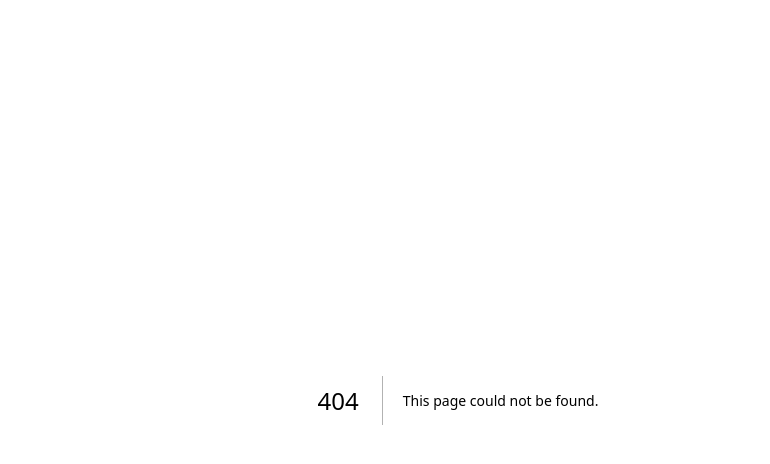
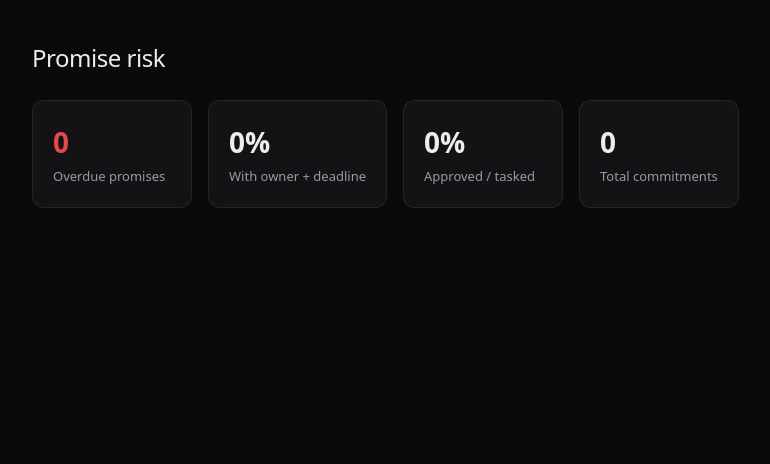
Before and after one commit to SaiC123/conductFlow, a Next.js app: page /dashboard in a window 1280 px wide. Before the commit this address had no page. Shown: the top 464 px of the page, without its empty margins (182-952 px from the left). Built offline with nearby package versions, Linux system fonts and the light colour scheme; no server answers; the database is empty.

Commit message:
feat: promise-risk dashboard with instrumented metrics
Co-Authored-By: Claude Opus 4.8 <noreply@anthropic.com>

```diff
--- /dev/null
+++ b/app/(app)/dashboard/page.tsx
@@ -0,0 +1,16 @@
+import { listCommitments } from "@/lib/db/queries";
+import { computeMetrics } from "@/lib/metrics";
+import { StatTile } from "@/components/ui/StatTile";
+const DEMO_ORG = "00000000-0000-0000-0000-00000000000a";
+export default async function Dashboard() {
+  const m = computeMetrics(await listCommitments(DEMO_ORG));
+  return (<main style={{ maxWidth: 900, margin: "0 auto", padding: "40px 24px" }}>
+    <h1 style={{ fontSize: 24, letterSpacing: "-0.02em" }}>Promise risk</h1>
+    <div style={{ display: "flex", gap: 16, marginTop: 24, flexWrap: "wrap" }}>
+      <StatTile label="Overdue promises" value={String(m.overdue)} tone="danger" />
+      <StatTile label="With owner + deadline" value={`${m.withOwnerAndDeadlinePct}%`} />
+      <StatTile label="Approved / tasked" value={`${m.approvedPct}%`} />
+      <StatTile label="Total commitments" value={String(m.total)} />
+    </div>
+  </main>);
+}
--- /dev/null
+++ b/components/ui/StatTile.tsx
@@ -0,0 +1,8 @@
+export function StatTile({ label, value, tone }:
+  { label: string; value: string; tone?: "danger" }) {
+  return (<div style={{ background: "var(--surface)", border: "1px solid var(--border)",
+    borderRadius: 12, padding: 20, minWidth: 160 }}>
+    <div style={{ fontSize: 28, fontWeight: 700, color: tone === "danger" ? "#E5484D" : "var(--text)" }}>{value}</div>
+    <div style={{ color: "var(--muted)", fontSize: 13, marginTop: 4 }}>{label}</div>
+  </div>);
+}
--- /dev/null
+++ b/lib/metrics.ts
@@ -0,0 +1,10 @@
+import type { Commitment } from "@/lib/types";
+export function computeMetrics(items: Commitment[]) {
+  const total = items.length;
+  const withBoth = items.filter((c) => c.owner && c.deadline).length;
+  const overdue = items.filter((c) => c.deadline && new Date(c.deadline) < new Date()
+    && c.status !== "done").length;
+  const approved = items.filter((c) => c.status === "approved" || c.status === "tasked").length;
+  const pct = (n: number) => (total ? Math.round((n / total) * 100) : 0);
+  return { total, withOwnerAndDeadlinePct: pct(withBoth), overdue, approvedPct: pct(approved) };
+}
```
Also changed, not shown: 1 other file (tests, documents, lock files or other folders).
